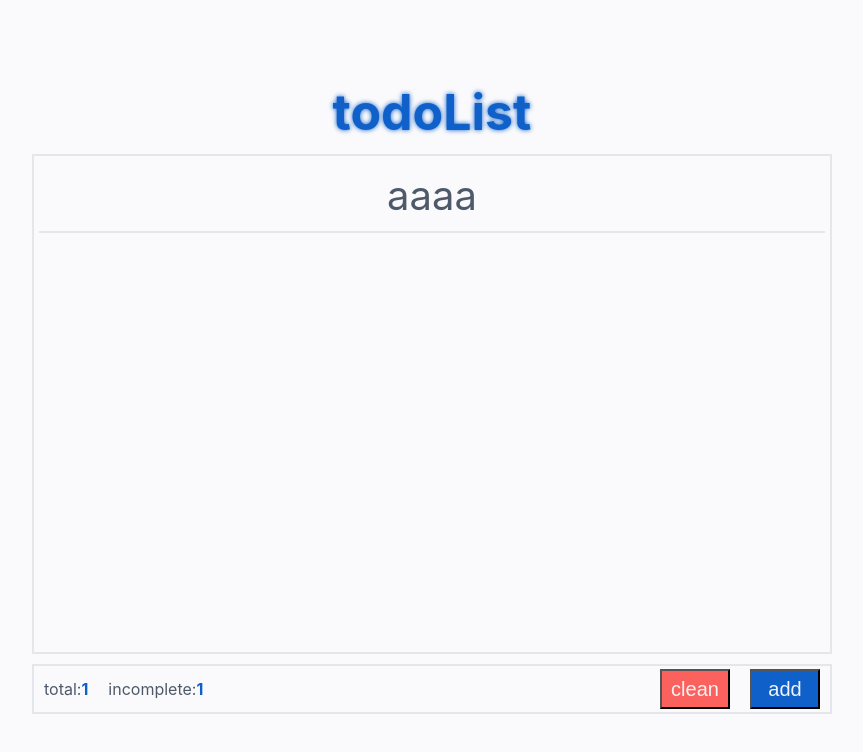
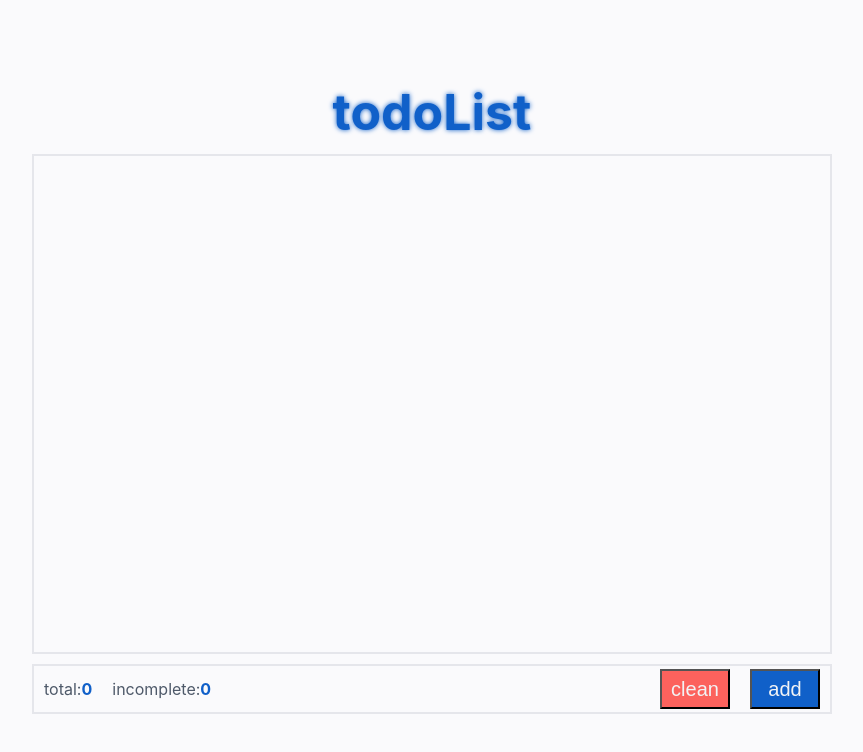
Before and after one commit to lucassss-li/todolist, a React (Vite) app: page / in a window 1280 px wide. Shown: the top 752 px of the page, without its empty margins (208-1071 px from the left). Built offline with nearby package versions, Linux system fonts and the light colour scheme.

Commit message:
refactor:重构listStore修改方法

```diff
--- a/src/App.tsx
+++ b/src/App.tsx
@@ -9,11 +9,12 @@ import listStore from './stores/list.store'
 @observer
 export default class App extends Component {
   render() {
+    const { editFlag } = listStore
     return (
       <div className='app'>
         <div className='app-title'>todoList</div>
         <List />
-        {listStore.editFlag && <Edit />}
+        {editFlag && <Edit />}
       </div>
     )
   }
--- a/src/components/edit/index.tsx
+++ b/src/components/edit/index.tsx
@@ -20,7 +20,11 @@ export default class Edit extends Component<object, EditState> {
     this.setState({ content: event.target.value })
   }
   handleSubmit = () => {
-    listStore.setList({ id: this.state.id, content: this.state.content })
+    if (this.state.id) {
+      listStore.handleChangeContent(this.state.id, this.state.content)
+    } else {
+      listStore.handleAdd(this.state.content)
+    }
   }
   componentDidMount() {
     const { id, content = '' } = listStore.selectedData || {}
@@ -32,7 +36,7 @@ export default class Edit extends Component<object, EditState> {
   }
   render() {
     return (
-      <div className='editor' onClick={() => listStore.showEdit({ flag: false })}>
+      <div className='editor' onClick={() => listStore.closeEdit()}>
         <input
           className='input'
           type='text'
--- a/src/components/list/component/count/index.tsx
+++ b/src/components/list/component/count/index.tsx
@@ -5,17 +5,18 @@ import listStore from '@/stores/list.store'
 
 export default class Count extends Component {
   render() {
+    const { total, incomplete, handleDelete, showEdit } = listStore
     return (
       <div className='count'>
         <div>
-          <Num label='total' num={listStore.total} />
-          <Num label='incomplete' num={listStore.incomplete} />
+          <Num label='total' num={total} />
+          <Num label='incomplete' num={incomplete} />
         </div>
         <div>
-          <Button type='error' onClick={() => listStore.setList()}>
+          <Button type='error' onClick={() => handleDelete()}>
             clean
           </Button>
-          <Button onClick={() => listStore.showEdit()}>add</Button>
+          <Button onClick={() => showEdit()}>add</Button>
         </div>
       </div>
     )
@@ -26,9 +27,10 @@ type NumProps = { label: string; num: number }
 
 class Num extends Component<NumProps> {
   render() {
+    const { label, num } = this.props
     return (
       <div>
-        <span>{this.props.label}</span>:<span className='num'>{this.props.num}</span>
+        <span>{label}</span>:<span className='num'>{num}</span>
       </div>
     )
   }
--- a/src/components/list/component/item/index.tsx
+++ b/src/components/list/component/item/index.tsx
@@ -6,9 +6,10 @@ import type { Item } from '@/types/list'
 
 export default class ListItem extends Component<Item> {
   render() {
+    const { content, done } = this.props
     return (
-      <div className={`list-item ${this.props.done ? 'done' : ''}`}>
-        <span>{this.props.content}</span>
+      <div className={`list-item ${done ? 'done' : ''}`}>
+        <span>{content}</span>
         <Operation {...this.props} />
       </div>
     )
@@ -17,16 +18,20 @@ export default class ListItem extends Component<Item> {
 
 class Operation extends Component<Item> {
   render() {
+    const { id, done } = this.props
+    const { handleChangeState, showEdit, handleDelete } = listStore
     return (
       <div className='operation'>
-        <Button
-          onClick={() => listStore.setList({ id: this.props.id, state: true })}
-          type={this.props.done ? 'warn' : 'success'}
-        >
+        <Button onClick={() => handleChangeState(id)} type={done ? 'warn' : 'success'}>
           {this.props.done ? 'cancel' : 'done'}
         </Button>
-        <Button onClick={() => listStore.showEdit({ id: this.props.id })}>edit</Button>
-        <Button type='error' onClick={() => listStore.setList({ id: this.props.id })}>
+        <Button onClick={() => showEdit(id)}>edit</Button>
+        <Button
+          type='error'
+          onClick={() => {
+            handleDelete(id)
+          }}
+        >
           delete
         </Button>
       </div>
--- a/src/components/list/index.tsx
+++ b/src/components/list/index.tsx
@@ -8,10 +8,11 @@ import listStore from '@/stores/list.store'
 @observer
 export default class List extends Component {
   render() {
+    const { list } = listStore
     return (
       <>
         <div className='list'>
-          {listStore.list.map(item => (
+          {list.map(item => (
             <ListItem {...item} key={item.id} />
           ))}
         </div>
--- a/src/stores/list.store.tsx
+++ b/src/stores/list.store.tsx
@@ -1,14 +1,9 @@
 import { observable } from 'mobx'
 import type { Item, ListStore } from '../types/list'
 
-export default observable<ListStore>({
-  list: [
+export default observable<ListStore>(
   {
-      id: 1,
-      content: 'aaaa',
-      done: false,
-    },
-  ],
+    list: [],
     get total() {
       return this.list.length
     },
@@ -17,33 +12,38 @@ export default observable<ListStore>({
     },
     selectedData: null,
     editFlag: false,
-  setList({ id, content, state } = {}) {
-    //id content存在为修改操作
-    //state为真时修改状态，为假时修改内容
-    if (id && (content !== undefined || state)) {
+
+    handleChangeState(id) {
       this.list = this.list.map(item => {
         if (item.id === id) {
-          if (state) {
           item.done = !item.done
-          } else {
-            item.content = content as string
-          }
         }
         return item
       })
+    },
+    handleChangeContent(id, newContent) {
+      this.list = this.list.map(item => {
+        if (item.id === id) {
+          item.content = newContent
         }
-    //只有content为新增操作
-    else if (content !== undefined) {
+        return item
+      })
+    },
+    handleAdd(content) {
       this.list = [...this.list, { id: new Date().getTime(), content, done: false }]
-    }
-    //当内容不存在时，id存在为删除，id不存在为清空操作
-    else {
+    },
+    handleDelete(id) {
       this.list = this.list.filter(item => (id === undefined ? !item.done : item.id !== id))
-    }
+    },
+    showEdit(id) {
+      this.editFlag = true
+      id && (this.selectedData = this.list.find(item => item.id === id))
+    },
+    closeEdit() {
       this.editFlag = false
+      this.selectedData = null
     },
-  showEdit({ flag = true, id } = {}) {
-    this.editFlag = flag
-    this.selectedData = this.list.find(item => item.id === id)
   },
-})
+  {},
+  { autoBind: true },
+)
```
Also changed, not shown: src/types/list.d.ts (+6 -5 lines). Lines whose indentation alone changed are shown as unchanged.
